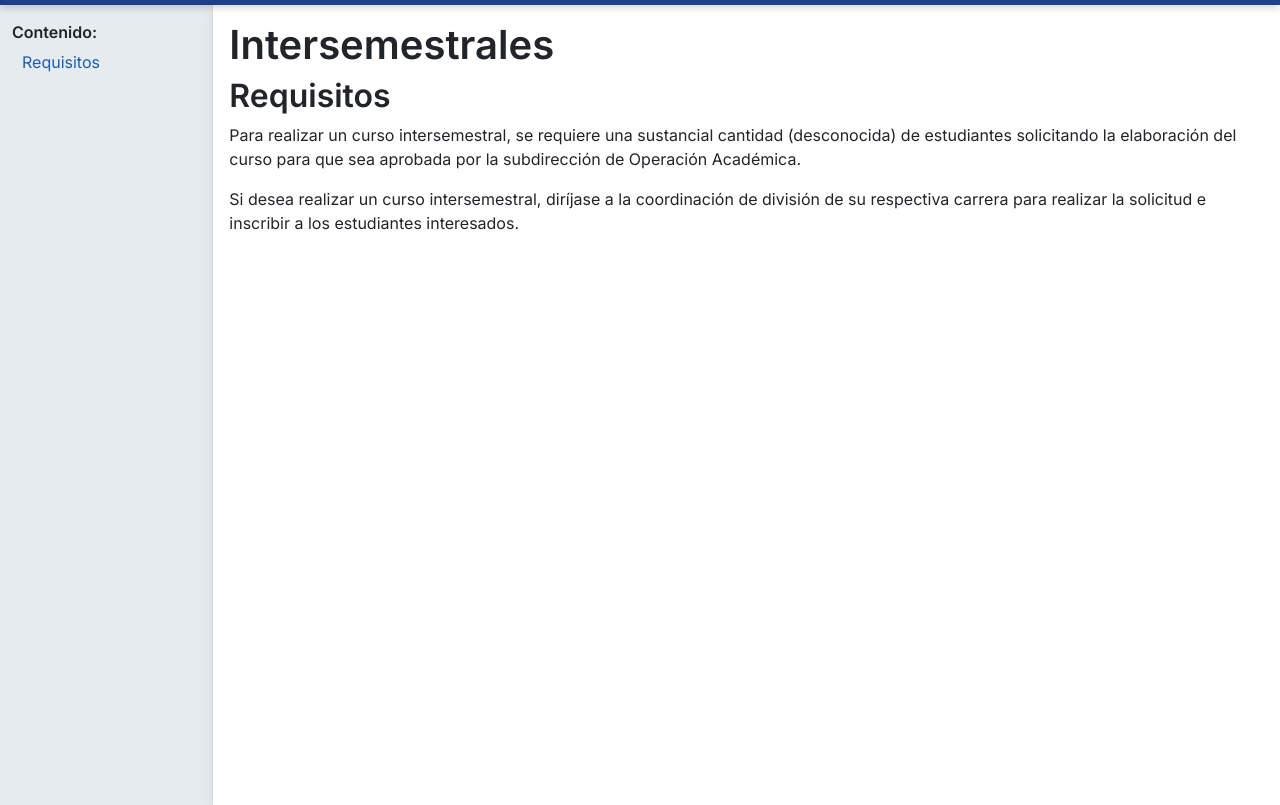
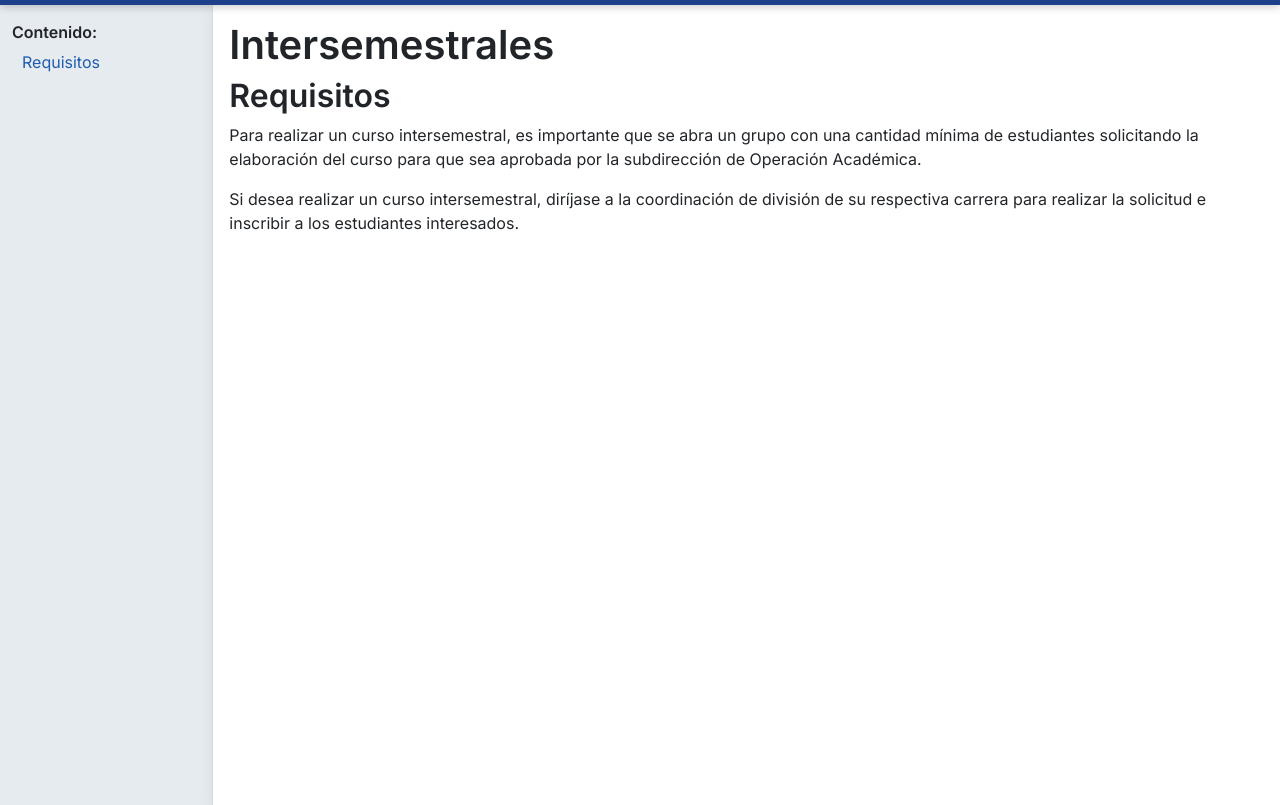
Before and after one commit to WheelKnight1327/portal-web-estudiante, a plain HTML site: page frontend/paginas_web/tramites/intersemestrales.html in a window 1280 px wide. Shown: the part 61-866 px from the top of the page. Drawn offline with nearby package versions, Linux system fonts and the light colour scheme.

Commit message:
Aclaracion mensaje

```diff
--- a/frontend/paginas_web/tramites/intersemestrales.html
+++ b/frontend/paginas_web/tramites/intersemestrales.html
@@ -38,7 +38,7 @@
                 <h1 id="titulo">Intersemestrales</h1>
                 <h2 id="requisitos">Requisitos</h2>
                 <p>
-                    Para realizar un curso intersemestral, se requiere una sustancial cantidad (desconocida)
+                    Para realizar un curso intersemestral, es importante que se abra un grupo con una cantidad mínima
                     de estudiantes solicitando la elaboración del curso para que sea aprobada por la subdirección de
                     Operación Académica.
                 </p>
```
